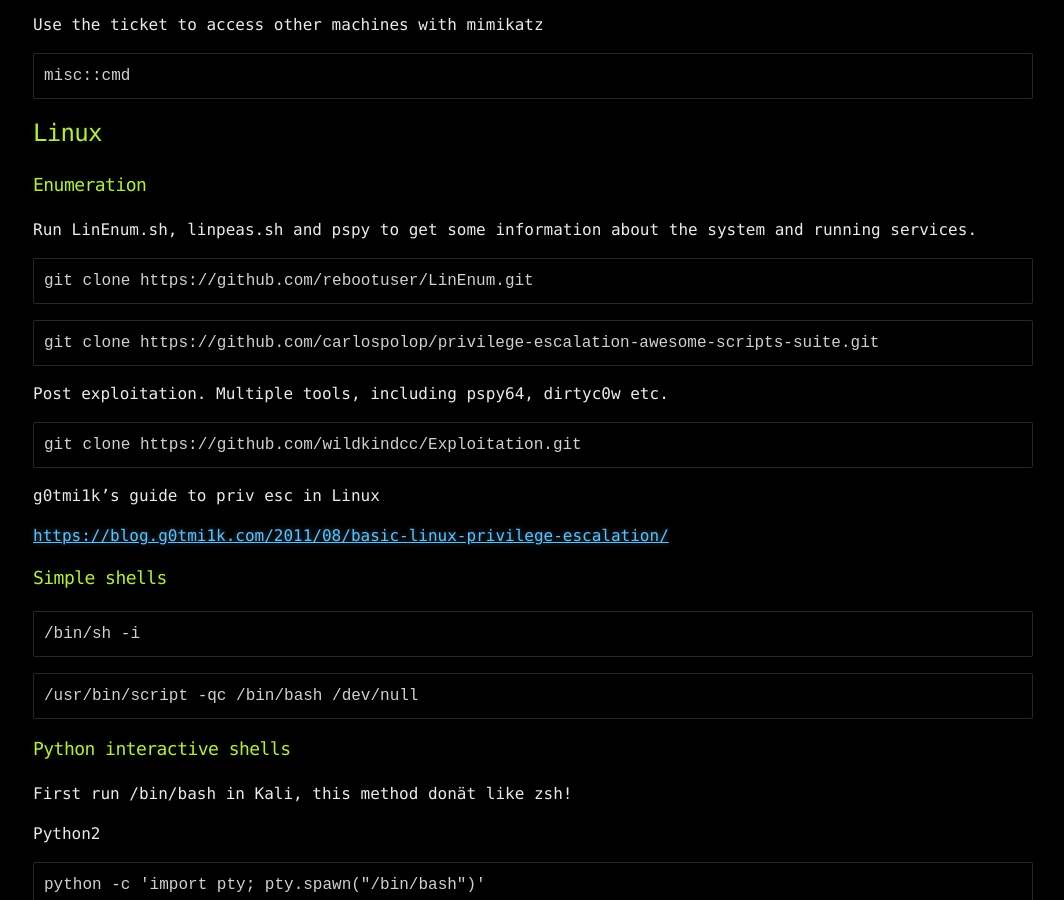
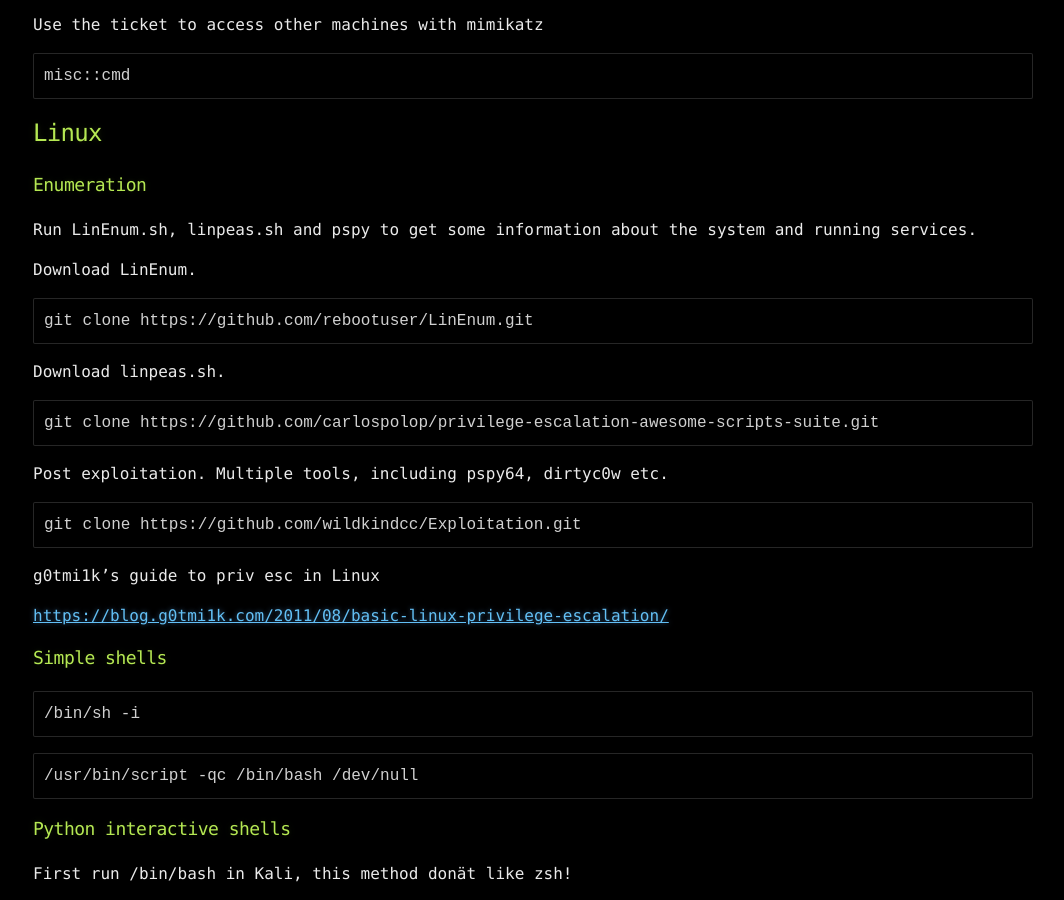
Before and after one commit to datahackare/warz0ne, a Jekyll site: the page built from _posts/2021-03-31-CheatSheet.md, in a window 1280 px wide and 900 px high, scrolled down 5683 px. Shown: the whole window, without its empty margins (107-1171 px from the left). Built offline with Jekyll 4.4.1, drawn with Linux system fonts in a browser that asks for light colours.

Commit message:
Update 2021-03-31-CheatSheet.md

````diff
--- a/_posts/2021-03-31-CheatSheet.md
+++ b/_posts/2021-03-31-CheatSheet.md
@@ -301,9 +301,13 @@ misc::cmd
 
 Run LinEnum.sh, linpeas.sh and pspy to get some information about the system and running services.
 
+Download LinEnum.
+
 ```
 git clone https://github.com/rebootuser/LinEnum.git
 ```
+
+Download linpeas.sh.
 
 ```
 git clone https://github.com/carlospolop/privilege-escalation-awesome-scripts-suite.git
````
